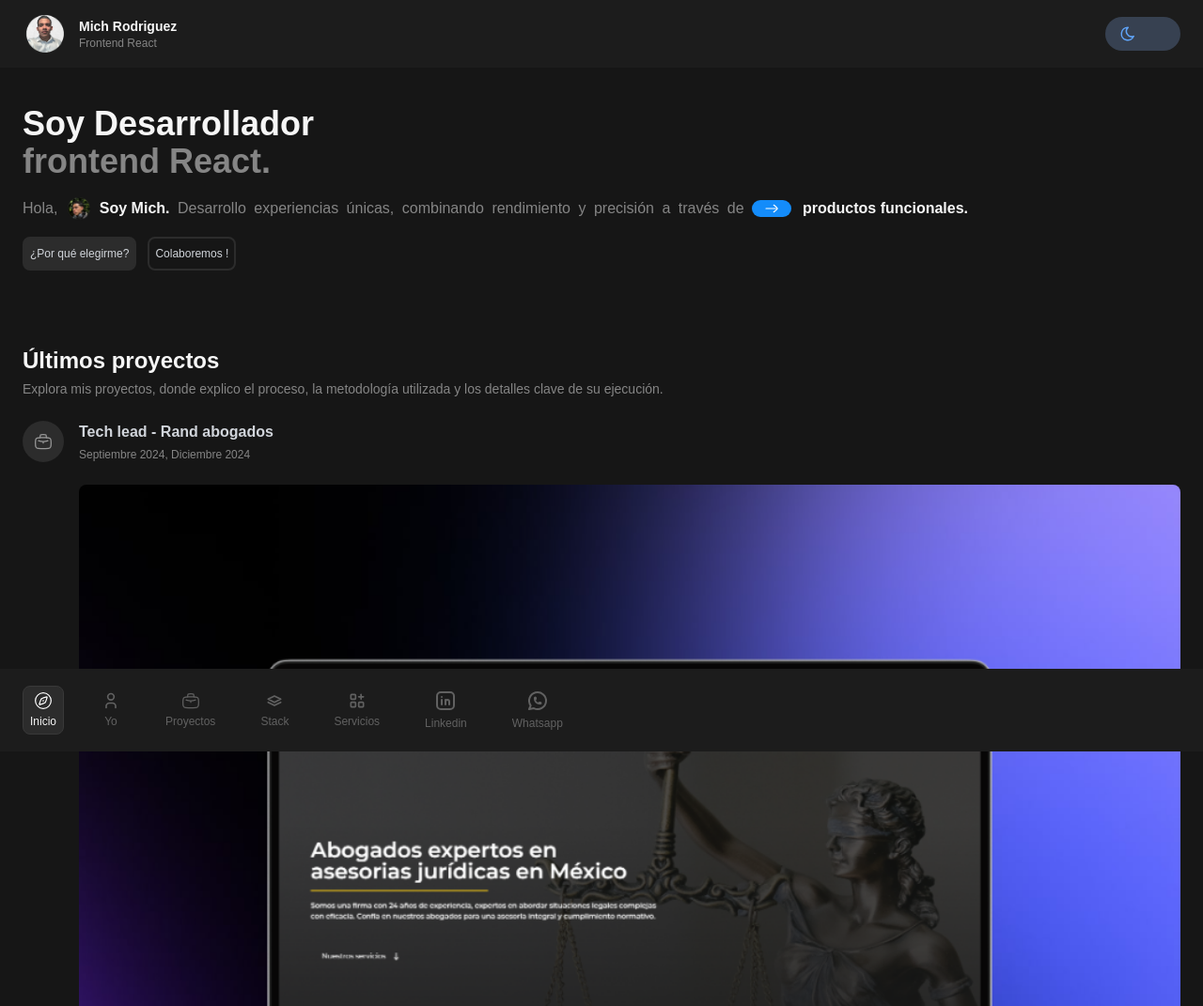
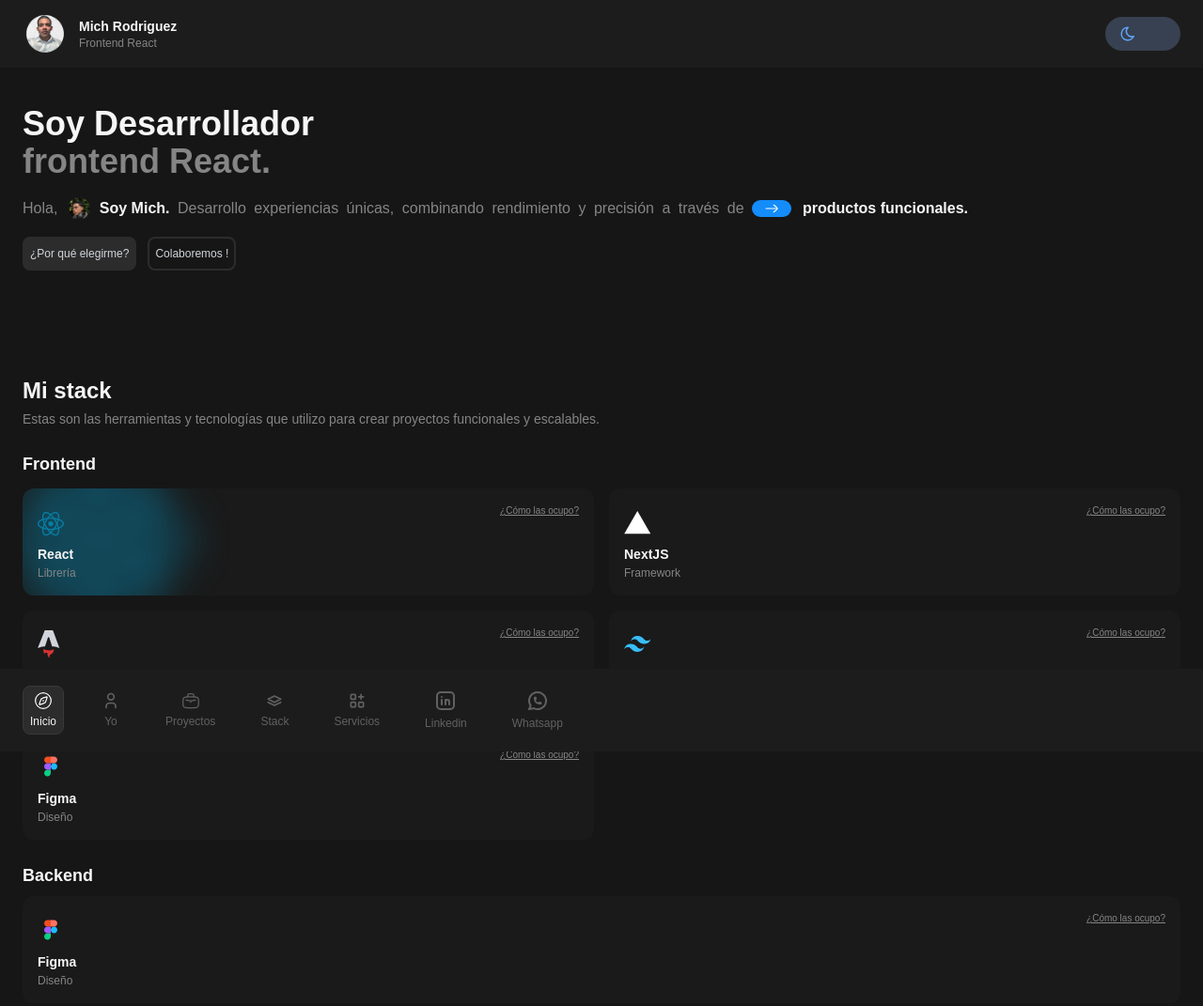
Before and after one commit to MichelleeLara/hub, an Astro site: page / in a window 1280 px wide. Shown: the top 1071 px of the page at 94% size. Built offline with nearby package versions, Linux system fonts and the light colour scheme; Astro itself is replaced by a stand-in of ours.

Commit message:
test score take off

```diff
--- a/src/components/Technologies.astro
+++ b/src/components/Technologies.astro
@@ -1,29 +1,38 @@
 ---
-const { Title, Description, colors } = Astro.props
-console.log(colors)
+const { Title, Description, colors } = Astro.props;
 ---
-<div class="rounded-xl flex  gap-1 items-start py-4 px-4 justify-between bg-[#1a1a1a] overflow-hidden relative ">
-    <div class="flex flex-col gap-1  items-start">
-        <div class="min-w-[40px] max-w-[40px] min-h-[40px] max-h-[40px] flex items-center justify-start">
-            <div class=`w-7 flex items-center justify-center text-[${colors}] fill-white relative z-10` style={`color:${colors}`}>
-                <slot name='icon'/>
-            </div>
-          <div class={`w-48 left-[-2rem] top-[-4rem] absolute blur-[50px]`} style={`${colors === '' ? '' : `fill:${colors}; color:${colors};`}`} >
-            <slot name='icon'/>
-          </div>
+<div class="rounded-xl flex gap-1 items-start py-4 px-4 justify-between bg-[#1a1a1a] overflow-hidden relative">
+  <div class="flex flex-col gap-1 items-start">
+    {/* Contenedor del Ícono */}
+    <div class="min-w-[40px] max-w-[40px] min-h-[40px] max-h-[40px] flex items-center justify-start relative">
+      {/* Ícono Principal */}
+      <div
+        class={`w-7 flex items-center justify-center text-${colors} fill-white z-10`}
+        style={`color: ${colors}`}
+      >
+        <slot name="icon" />
       </div>
 
+      {/* Fondo Borroso del Ícono */}
+      {colors && (
+        <div
+          class="w-48 absolute left-[-2rem] top-[-4rem] blur-[20px]"
+          style={`fill: ${colors}; color: ${colors}`}
+        >
+          <slot name="icon" />
+        </div>
+      )}
+    </div>
+
+    {/* Contenedor de Texto */}
     <div class="relative z-30 text-start flex flex-col gap-0.5">
       <h4 class="font-semibold text-secondary text-sm">{Title}</h4>
       <p class="text-xs text-terteary font-medium">{Description}</p>
     </div>
   </div>
+
+  {/* Sección de Enlace */}
   <div class="flex items-center gap-1">
-        <!-- <svg xmlns="http://www.w3.org/2000/svg" viewBox="0 0 24 24" width="19" height="19" color="#7e48ea" fill="none">
-            <path d="M21.9999 12C21.9999 17.5228 17.5228 22 11.9999 22C6.47709 22 1.99994 17.5228 1.99994 12C1.99994 6.47715 6.47709 2 11.9999 2C17.5228 2 21.9999 6.47715 21.9999 12Z" stroke="currentColor" stroke-width="1.5" stroke-linejoin="round" />
-            <path d="M14.9999 9L7.99994 16" stroke="currentColor" stroke-width="1.5" stroke-linecap="round" />
-            <path d="M9.99994 8.11274C9.99994 8.11274 14.8287 7.70569 15.5615 8.43847C16.2943 9.17125 15.8872 14 15.8872 14" stroke="currentColor" stroke-width="1.5" stroke-linecap="round" stroke-linejoin="round" />
-        </svg> -->
     <p class="text-[10px] text-terteary font-medium max-w-[100px] underline">¿Cómo las ocupo?</p>
   </div>
 </div>
--- a/src/pages/index.astro
+++ b/src/pages/index.astro
@@ -58,7 +58,7 @@ console.log(Astro)
 			</div>
 		</section>
 
-		<!-- <section class="pt-28">
+		<section class="pt-28">
 			<div class="mx-6 flex flex-col gap-6">
 				<div class="flex flex-col gap-1">
 					<h2 class="text-2xl text-gray-800 font-semibold dark:text-secondary">Mi stack</h2>
@@ -117,7 +117,7 @@ console.log(Astro)
 				</article>
 
 			</div>
-		</section> -->
+		</section>
 
 		<section class="pt-20 flex flex-col gap-6">
 			<div class="flex flex-col gap-1">
```
Lines whose indentation alone changed are shown as unchanged.
